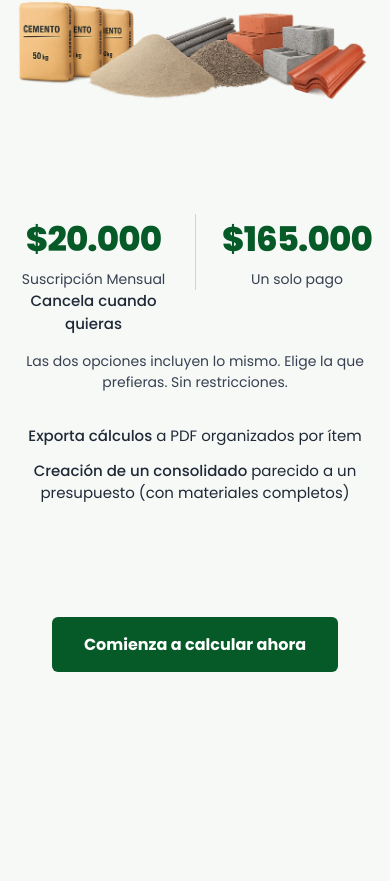
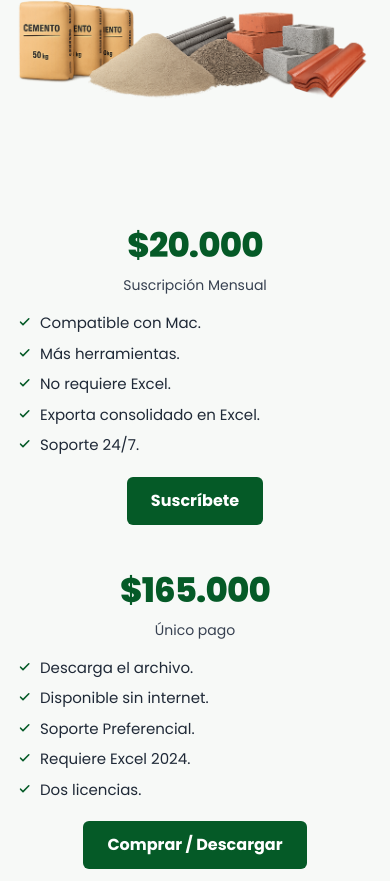
Before and after one commit to CivilesPro/landing, a React (Vite) app: page / in a window 390 px wide. Shown: the part 1116-1997 px from the top of the page. Before the commit the page ends 1837 px from the top, so only its background shows below. Built offline with nearby package versions, Linux system fonts and the light colour scheme.

Commit message:
Apply my local changes to main

```diff
--- a/src/Landing.jsx
+++ b/src/Landing.jsx
@@ -152,7 +152,7 @@ function CardSticky({ index, total, img, title, scrollYProgress }) {
           {/* Texto */}
           <div className="lg:col-span-5 px-2 lg:px-6">
             <h4 className="text-sm lg:text-base text-gray-600">
-              Calcula al instante los materiales que necesitas para:
+              Lista de materiales que necesitas para:
             </h4>
             <h3 className="text-2xl lg:text-4xl font-extrabold mt-2" style={{ color: PRIMARY }}>
               {title}
@@ -281,21 +281,41 @@ function CardsWow() {
   return (
     <Section className="mt-10 px-4 lg:px-8">
       <h2 className="text-3xl font-bold mb-8 text-center" style={{ color: PRIMARY }}>
-        Lo que calcula
+        Calcula al instante:
       </h2>
       {isMobile ? <CardsMobile /> : <CardsDesktop />}
     </Section>
   );
 }
 
-/* -------- resto de secciones -------- */
+/* -------- componentes auxiliares -------- */
+function CheckLine({ children }) {
+  return (
+    <li className="flex items-start gap-2 text-[15px] text-gray-800">
+      <svg
+        xmlns="http://www.w3.org/2000/svg"
+        className="mt-0.5 h-4 w-4 flex-none"
+        viewBox="0 0 20 20"
+        fill={PRIMARY}
+      >
+        <path
+          fillRule="evenodd"
+          d="M16.707 5.293a1 1 0 010 1.414l-7.25 7.25a1 1 0 01-1.414 0l-3-3a1 1 0 111.414-1.414l2.293 2.293 6.543-6.543a1 1 0 011.414 0z"
+          clipRule="evenodd"
+        />
+      </svg>
+      <span>{children}</span>
+    </li>
+  );
+}
 
+/* -------- sección Materiales + Comparación de precios -------- */
 function MaterialsAndPricing() {
   const base = import.meta.env.BASE_URL;
 
   return (
     <section className="px-4 py-16">
-      {/* Texto superior (dos líneas) */}
+      {/* Texto superior */}
       <div className="max-w-3xl mx-auto text-center">
         <p className="text-[18px] leading-7 text-gray-800">
           No solo calculas… sabes exactamente cuántos bultos de cemento, metros cúbicos de arena y gravilla, o
@@ -305,56 +325,83 @@ function MaterialsAndPricing() {
 
       {/* Imagen de materiales sin fondo */}
       <div className="mt-6 flex items-center justify-center">
-        {/* En desktop 3 ítems alineados; en móvil caben uno al lado de otro con wrap */}
-        <div className="flex flex-wrap items-end justify-center gap-6 sm:gap-10">
         <img
           src={base + "img/materiales.png"}
-            alt="Acero"
-            className="h-[302px] sm:h-[302px] md:h-[310px] object-contain"
+          alt="Materiales (cemento, arena, gravilla, acero, etc.)"
+          className="h-[300px] sm:h-[300px] md:h-[320px] object-contain"
         />
+      </div>
+
+      {/* Comparación de planes con separador ABSOLUTO */}
+      <div className="relative mt-8 max-w-5xl mx-auto grid md:grid-cols-2 gap-10">
+        {/* Separador vertical solo en desktop (absoluto, no afecta el grid) */}
+        <div
+          className="hidden md:block absolute inset-y-0 left-1/2 -translate-x-1/2 w-px bg-gray-300"
+          aria-hidden="true"
+        />
+
+        {/* Plan Suscripción Mensual */}
+        <div className="text-center md:text-left">
+          <div className="text-[34px] sm:text-[36px] font-extrabold tracking-tight" style={{ color: PRIMARY }}>
+            $20.000
+          </div>
+          <div className="text-[14px] text-gray-700 mt-1">Suscripción Mensual</div>
+
+          <ul className="mt-4 space-y-2">
+            <CheckLine>Compatible con Mac.</CheckLine>
+            <CheckLine>Más herramientas.</CheckLine>
+            <CheckLine>No requiere Excel.</CheckLine>
+            <CheckLine>Exporta consolidado en Excel.</CheckLine>
+            <CheckLine>Soporte 24/7.</CheckLine>
+          </ul>
+
+          <div className="mt-5">
+            <a
+              href="/suscripcion"
+              className="inline-block px-6 py-3 rounded-md font-semibold text-white"
+              style={{ backgroundColor: PRIMARY }}
+            >
+              Suscríbete
+            </a>
           </div>
         </div>
 
-      {/* PRECIOS con divisor vertical al centro */}
-      <div className="mt-6 max-w-3xl mx-auto grid grid-cols-2 items-start">
-        {/* Precio izquierda */}
-        <div className="text-center pr-6">
-          <div className="text-[34px] sm:text-[36px] font-extrabold tracking-tight text-primary">$20.000</div>
-          <div className="text-[14px] text-gray-700 mt-1 ">Suscripción Mensual</div>
-             <p className="text-[15px] text-gray-800">
-          <span className="font-medium">Cancela cuando quieras</span>
-        </p>
+        {/* Plan Único pago */}
+        <div className="text-center md:text-left">
+          <div className="text-[34px] sm:text-[36px] font-extrabold tracking-tight" style={{ color: PRIMARY }}>
+            $165.000
           </div>
+          <div className="text-[14px] text-gray-700 mt-1">Único pago</div>
 
-        {/* Precio derecha con borde izquierdo para separar */}
-        <div className="text-center pl-6 border-l border-gray-300">
-          <div className="text-[34px] sm:text-[36px] font-extrabold tracking-tight text-primary">$165.000</div>
-          <div className="text-[14px] text-gray-700 mt-1">Un solo pago</div>
+          <ul className="mt-4 space-y-2">
+            <CheckLine>Descarga el archivo.</CheckLine>
+            <CheckLine>Disponible sin internet.</CheckLine>
+            <CheckLine>Soporte Preferencial.</CheckLine>
+            <CheckLine>Requiere Excel 2024.</CheckLine>
+            <CheckLine>Dos licencias.</CheckLine>
+          </ul>
+
+          <div className="mt-5">
+            <a
+              href="/comprar"
+              className="inline-block px-6 py-3 rounded-md font-semibold text-white"
+              style={{ backgroundColor: PRIMARY }}
+            >
+              Comprar / Descargar
+            </a>
+          </div>
         </div>
       </div>
 
-      {/* Texto pequeño bajo los precios */}
-      <div className="max-w-3xl mx-auto text-center mt-4">
+      {/* Nota final */}
+      <div className="max-w-3xl mx-auto text-center mt-8">
         <p className="text-[14px] text-gray-700">
-          Las dos opciones incluyen lo mismo. Elige la que prefieras. Sin restricciones.
+          <span className="font-medium">Ambas incluyen Tutorial.</span> Elige la que prefieras. Sin restricciones.
         </p>
-      </div>
-
-      {/* Líneas finales (como en la maqueta) */}
-      <div className="max-w-3xl mx-auto text-center mt-8 space-y-3">
-        <p className="text-[15px] text-gray-800">
-          <span className="font-medium">Exporta cálculos</span> a PDF organizados por ítem
-        </p>
-        <p className="text-[15px] text-gray-800">
-          <span className="font-medium">Creación de un consolidado</span> parecido a un presupuesto (con materiales completos)
-        </p>
-
       </div>
     </section>
   );
 }
-
-
 
 function FinalCTA() {
   return (
@@ -370,7 +417,6 @@ export default function Landing() {
       <Hero />
       <CardsWow />
       <MaterialsAndPricing />
-
       <FinalCTA />
     </div>
   );
```
Lines whose indentation alone changed are shown as unchanged.
